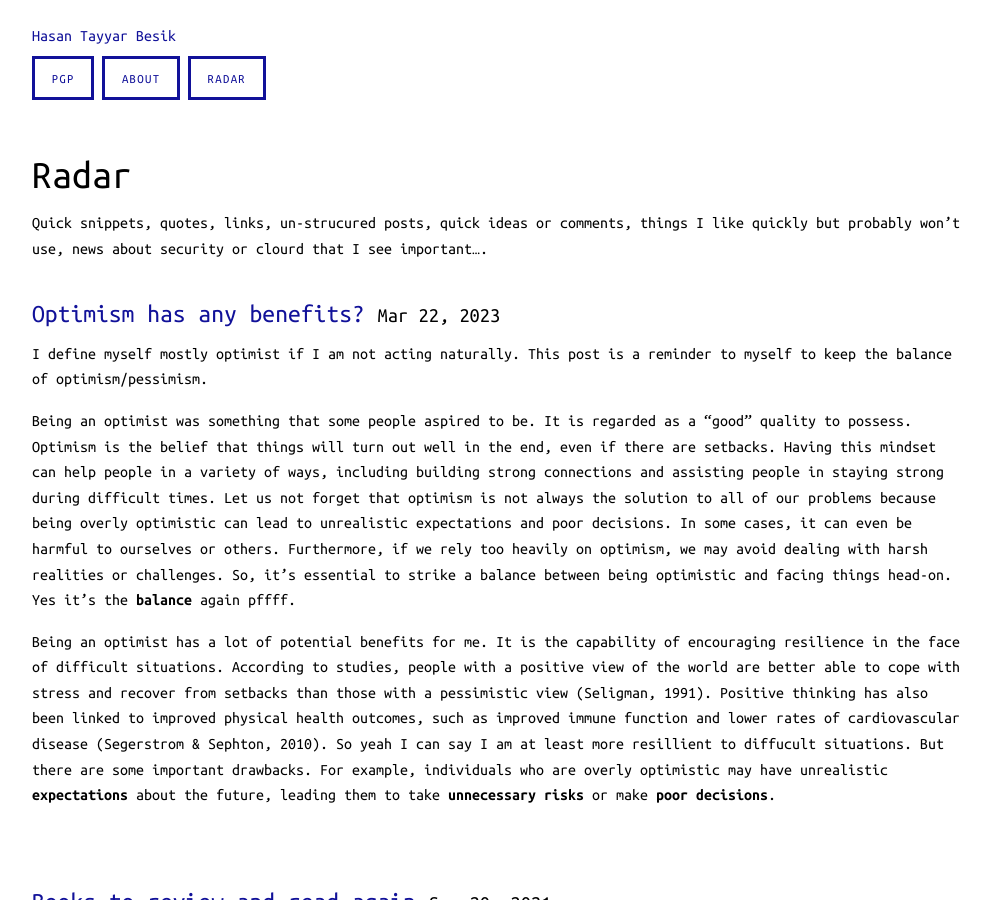
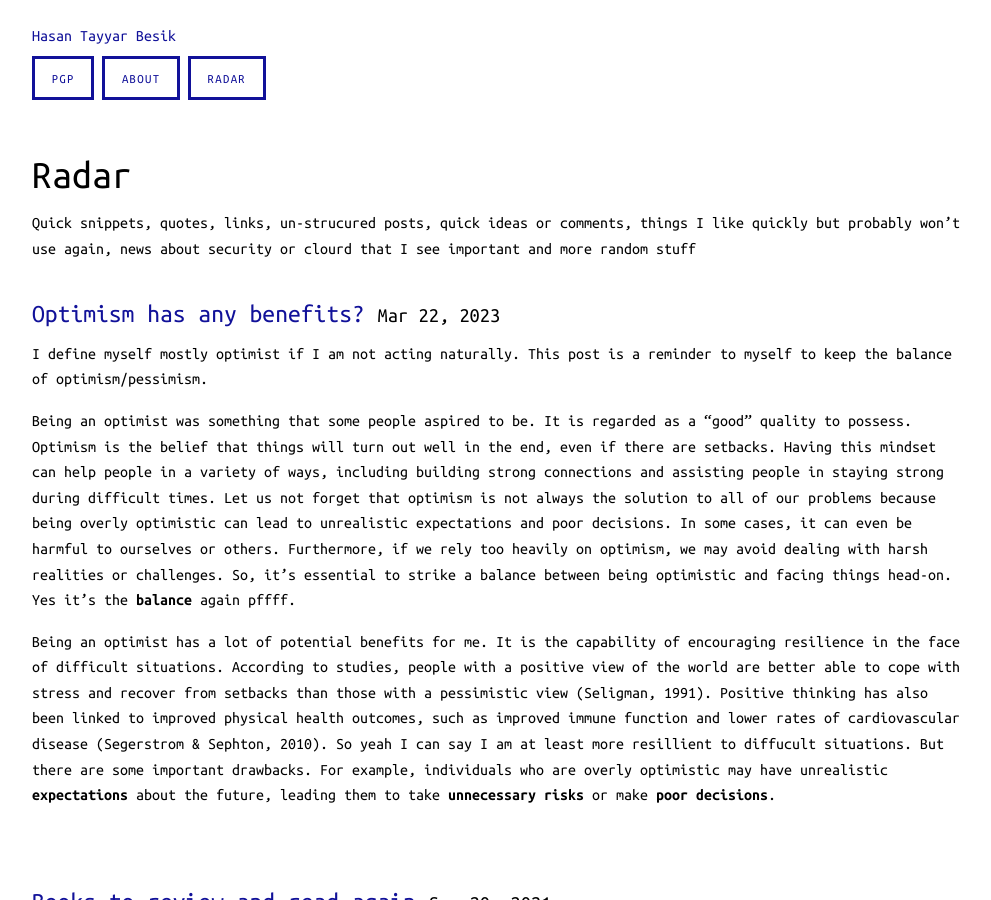
Before and after one commit to hasantayyar/hasantayyar.net, a Jekyll site: the page built from radar.md, in a window 1280 px wide and 900 px high. Shown: the whole window, without its empty margins (144-1135 px from the left). Built offline with Jekyll 4.4.1, drawn with Linux system fonts in a browser that asks for light colours; Markdown is read by kramdown in place of the engine named in the settings.

Commit message:
Update radar.md

```diff
--- a/radar.md
+++ b/radar.md
@@ -4,7 +4,7 @@ title: Radar
 permalink: /feed/
 ---
 
-Quick snippets, quotes, links, un-strucured posts, quick ideas or comments, things I like quickly but probably won't use, news about security or clourd that I see important....
+Quick snippets, quotes, links, un-strucured posts, quick ideas or comments, things I like quickly but probably won't use again, news about security or clourd that I see important and more random stuff
 
 <div class="posts">
     {% for post in site.posts %}
```
